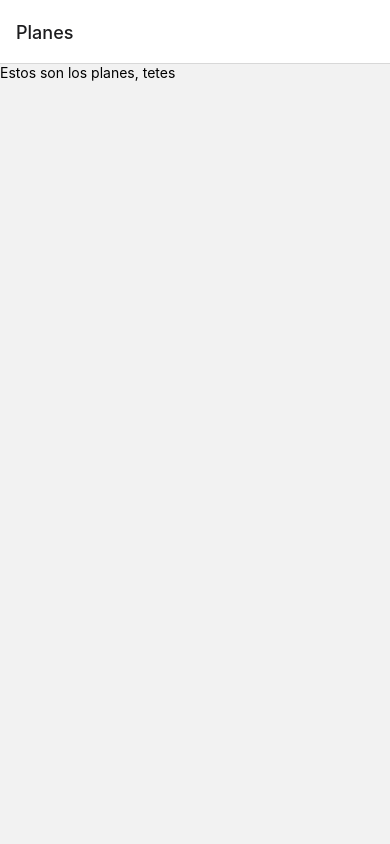
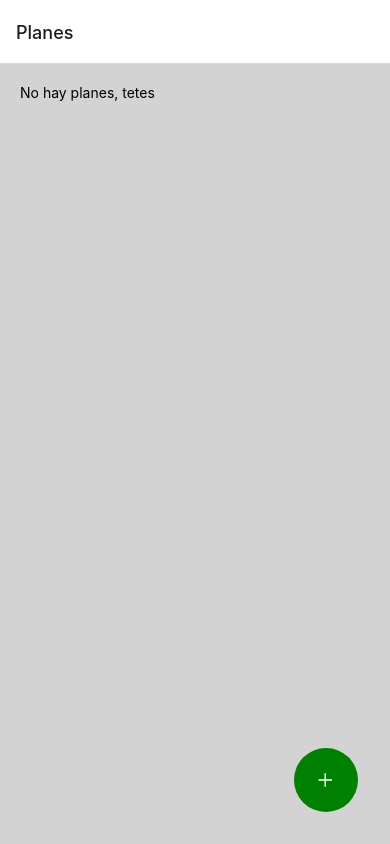
Before and after one commit to alvaroperezg/gusto, a React Native app: screen /Planes in a window 390 px wide. Built offline with nearby package versions, Linux system fonts and the light colour scheme.

Commit message:
add plus button

```diff
--- a/package.json
+++ b/package.json
@@ -16,7 +16,8 @@
     "react": "18.2.0",
     "react-native": "0.72.6",
     "react-native-safe-area-context": "^4.7.4",
-    "react-native-screens": "^3.27.0"
+    "react-native-screens": "^3.27.0",
+    "react-native-vector-icons": "^10.0.2"
   },
   "devDependencies": {
     "@babel/core": "^7.20.0"
--- a/src/screens/PlansScreen.js
+++ b/src/screens/PlansScreen.js
@@ -1,14 +1,57 @@
-import { StyleSheet, Text, View } from "react-native";
+import {
+  SafeAreaView,
+  StyleSheet,
+  Text,
+  TouchableOpacity,
+  View,
+} from "react-native";
 import React from "react";
+import { Ionicons } from "@expo/vector-icons";
 
 const PlansScreen = ({ navigation }) => {
   return (
-    <View>
-      <Text>Estos son los planes, tetes</Text>
-    </View>
+    <SafeAreaView style={styles.safeArea}>
+      <View style={styles.screen}>
+        <View style={styles.content}>
+          <Text>No hay planes, tetes</Text>
+        </View>
+
+        <TouchableOpacity
+          style={styles.addButton}
+          onPress={() => {
+            /* esto me tiene que llevar a la pantalla de crear un plan */
+          }}
+        >
+          <Ionicons name="add" size={24} color="white" />
+        </TouchableOpacity>
+      </View>
+    </SafeAreaView>
   );
 };
 
 export default PlansScreen;
 
-const styles = StyleSheet.create({});
+const styles = StyleSheet.create({
+  safeArea: {
+    flex: 1,
+    backgroundColor: "lightgray",
+  },
+  screen: {
+    flex: 1,
+  },
+  content: {
+    flex: 1,
+    padding: 20,
+  },
+  addButton: {
+    position: "absolute",
+    right: 32,
+    bottom: 32,
+    backgroundColor: "green",
+    width: 64,
+    height: 64,
+    borderRadius: 999,
+    justifyContent: "center",
+    alignItems: "center",
+  },
+});
```
Also changed, not shown: 1 other file (tests, documents, lock files or other folders).
